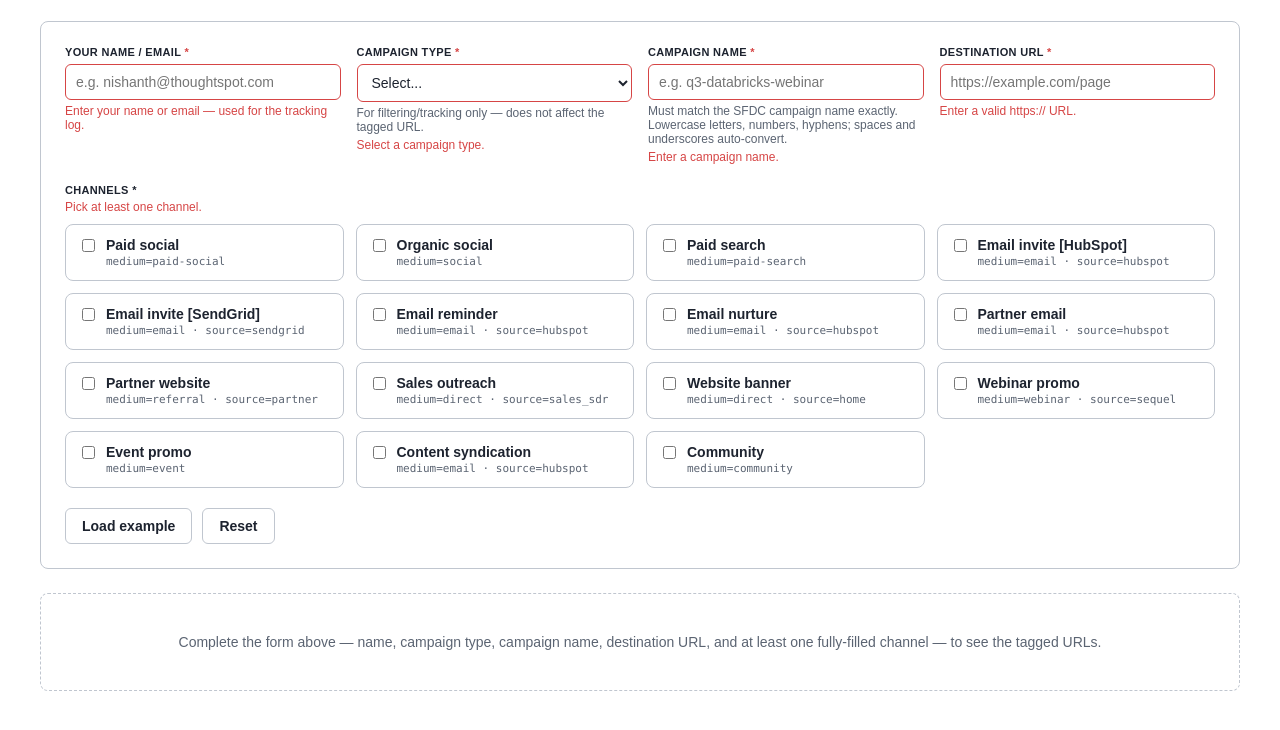
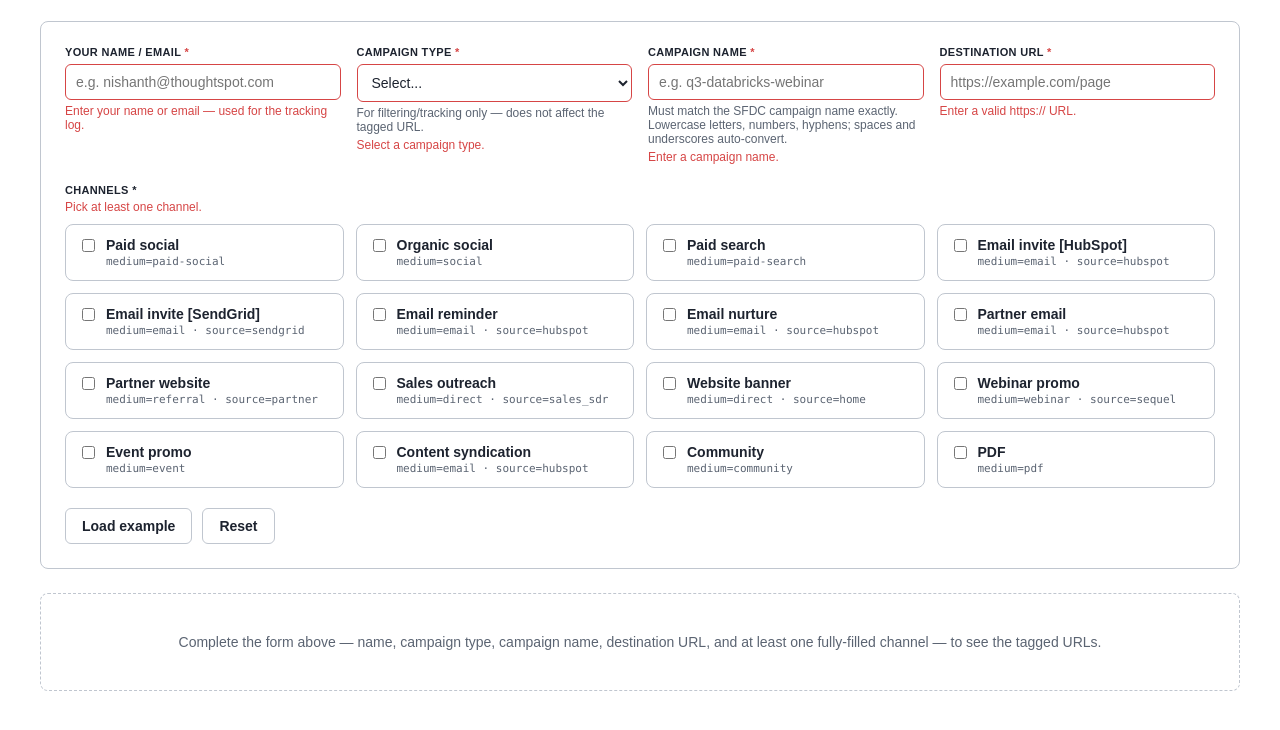
Before and after one commit to nishanthsl-cloud/utm_builder, a website: page index.html in a window 1280 px wide. Shown: the part 86-816 px from the top of the page. Drawn offline with Linux system fonts and the light colour scheme.

Commit message:
Add PDF channel with gated/ungated-download source options

```diff
--- a/index.html
+++ b/index.html
@@ -222,7 +222,8 @@ const CHANNELS = [
   { id: "webinar_promo",  label: "Webinar promo",  medium: "webinar", source: "sequel", contentMode: "optional" },
   { id: "event_promo",    label: "Event promo",    medium: "event",   sourceOptions: ["speaker","community","booth-qr"], contentMode: "optional" },
   { id: "content_syndication", label: "Content syndication", medium: "email", source: "hubspot", contentMode: "required" },
-  { id: "community", label: "Community", medium: "community", sourceOptions: ["linkedin","instagram","youtube","newsletter","website","reddit"], contentMode: "optional" }
+  { id: "community", label: "Community", medium: "community", sourceOptions: ["linkedin","instagram","youtube","newsletter","website","reddit"], contentMode: "optional" },
+  { id: "pdf", label: "PDF", medium: "pdf", sourceOptions: ["gated-download","ungated-download"], contentMode: "optional" }
 ];
 
 const EXAMPLE = {
```
